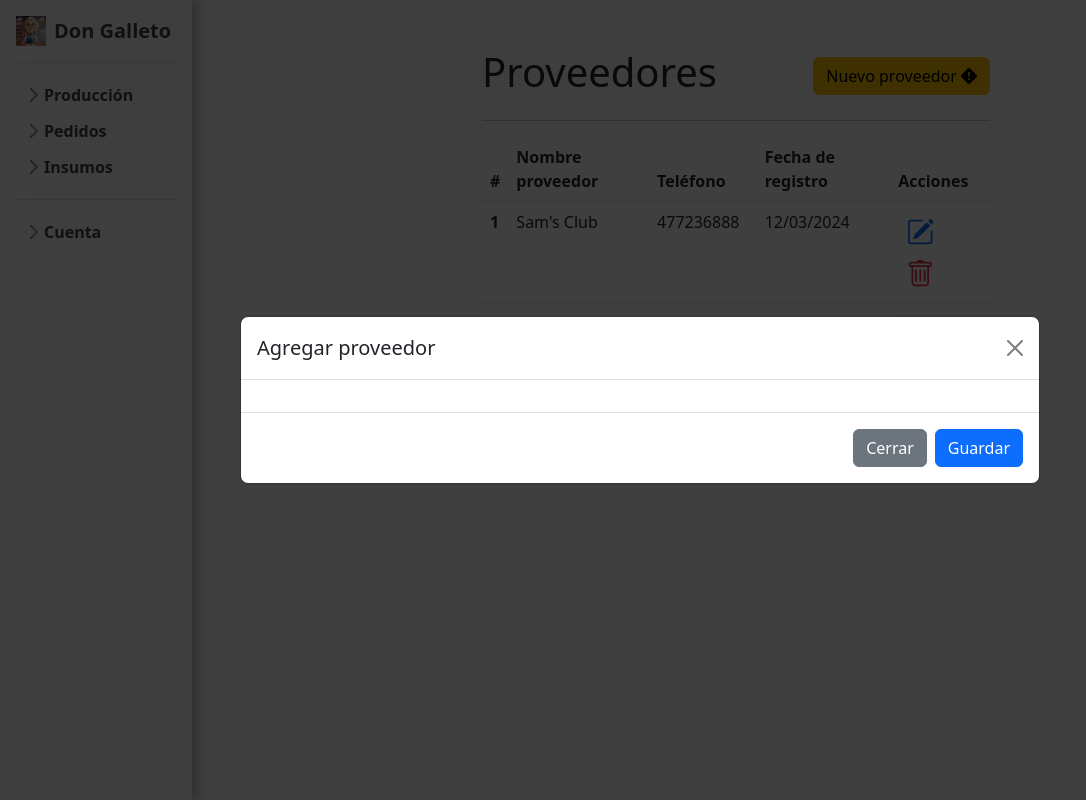
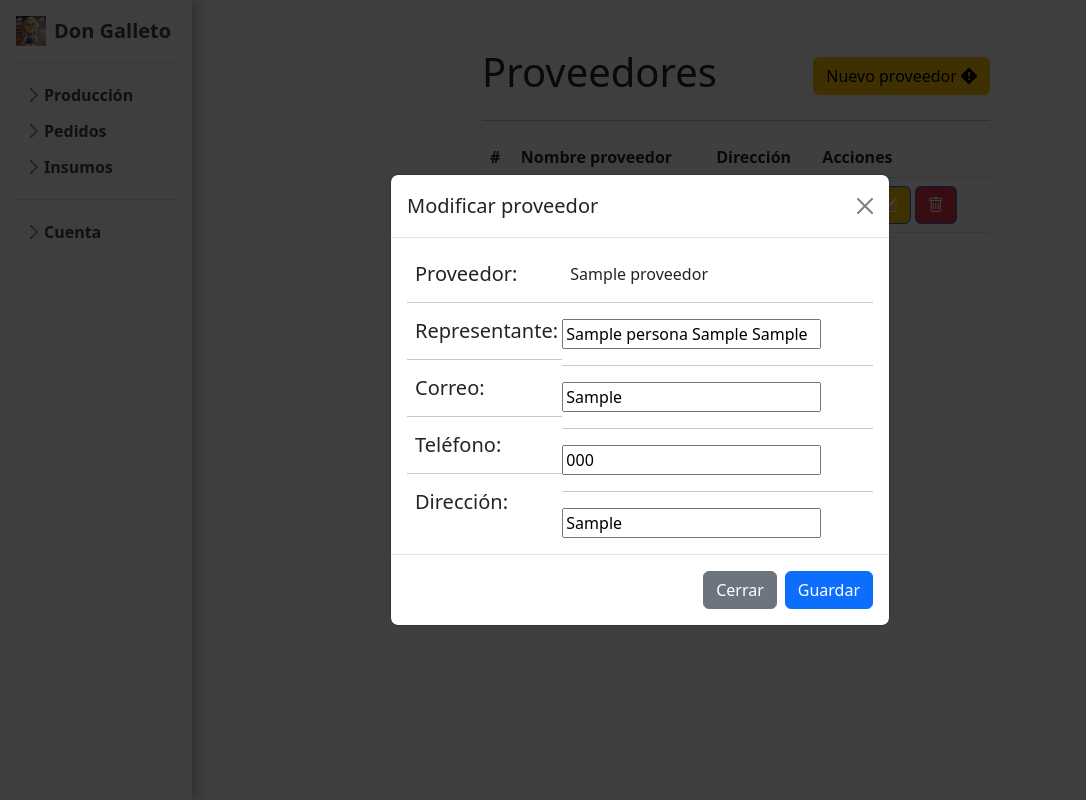
Before and after one commit to UTL-DEVS/donGalletoPython, a Flask app: page /proveedor in a window 1280 px wide, after a click that opens the changed part. Shown: the whole page, without its empty margins (0-1086 px from the left). Run offline with Flask 3, Linux system fonts and the light colour scheme; tables that the repository leaves empty hold one stand-in row (values such as "Sample post"); some libraries are stand-ins or nearby versions.

Commit message:
Primera parte del módulo de proveedores

```diff
--- a/connection/config.py
+++ b/connection/config.py
@@ -1,4 +1,4 @@
 class Config(object):
-    SQLALCHEMY_DATABASE_URI = 'mysql+pymysql://root:admin@127.0.0.1/casaGalleta'
+    SQLALCHEMY_DATABASE_URI = 'mysql+pymysql://root:root@127.0.0.1/casaGalleta'
     SQLALCHEMY_TRACK_MODIFICATIONS = False
     SQLALCHEMY_TRACK_MODIFICATIONS = True
--- /dev/null
+++ b/controller/controller_proveedor.py
@@ -0,0 +1,7 @@
+from dao import dao_proveedor
+import os
+def obtener_proveedores():
+    return dao_proveedor.obtener_proveedores()
+
+def obtener_proveedor_especifico(id_proveedor):
+    return dao_proveedor.obtener_proveedor_especifico(id_proveedor)
--- a/forms/__init__.py
+++ b/forms/__init__.py
@@ -1 +1,3 @@
 from forms.form_login import login_form
+from forms.form_proveedor import form_proveedor
+from forms.form_persona import form_persona
--- /dev/null
+++ b/forms/form_persona.py
@@ -0,0 +1,18 @@
+from flask_wtf import FlaskForm
+from wtforms import StringField, TelField, EmailField
+from wtforms.validators import DataRequired, length, number_range
+
+class form_persona(FlaskForm):
+    nombre = StringField('Nombre', [
+        DataRequired('Ingrese el nombre!')
+    ])
+    apellido = StringField('Apellidos', [
+        DataRequired('Ingrese el nombre!')
+    ])
+    correo = EmailField('Correo', [
+        DataRequired('Ingrese el nombre!')
+    ])
+    direccion = StringField('Dirección', [
+        DataRequired('Ingrese el nombre!')
+    ])
+    telefono = TelField('Telefóno')
--- a/forms/form_proveedor.py
+++ b/forms/form_proveedor.py
@@ -2,8 +2,7 @@ from flask_wtf import FlaskForm
 from wtforms import StringField, TelField
 from wtforms.validators import DataRequired, length, number_range
 
-class login_form(FlaskForm):
-    nombre_proveedor = StringField('nombre del proveedor', [
-        DataRequired('Ingrese el nombre del proveedor')
+class form_proveedor(FlaskForm):
+    nombre_proveedor = StringField('Proveedor', [
+        DataRequired('Ingrese el nombre de la empresa proveedora')
     ])
-    telefono = TelField('Telefóno')
--- a/models/__init__.py
+++ b/models/__init__.py
@@ -1 +1,3 @@
 from .usuario import Usuario
+from .persona import Persona
+from .proveedor import Proveedor
--- a/routes/__init__.py
+++ b/routes/__init__.py
@@ -1,5 +1,5 @@
 from routes.login import login_bp
 from routes.registro import registro_bp
+from routes.cocina import cocina_bp
 
 from routes.proveedor import proveedor_bp
-from routes.cocina import cocina_bp
--- a/routes/proveedor.py
+++ b/routes/proveedor.py
@@ -1,7 +1,32 @@
-from flask import Blueprint, render_template
+from flask import Blueprint, render_template,request,render_template_string
+import json
+from forms import *
+from models import Proveedor
+from controller import controller_proveedor
 
 proveedor_bp = Blueprint('proveedor', __name__, template_folder='templates')
 
 @proveedor_bp.route('/proveedor')
-def proveedor():
+def mostrar_proveedores():
+    form_proveedor_obj = form_proveedor()
+    form_persona_obj = form_persona()
+    lista_proveedores=controller_proveedor.obtener_proveedores()
+    return render_template('pages/proveedor.html',form_persona=form_persona_obj,form_proveedor=form_proveedor_obj,lista_proveedores=lista_proveedores,)
+
+@proveedor_bp.route('/detallesProveedor', methods=['GET'])
+def detalles_proveedor():
+    form_proveedor_obj = form_proveedor()
+    form_persona_obj = form_persona()
+    lista_proveedores=controller_proveedor.obtener_proveedores()
+    id_proveedor=lista_proveedores[int(request.args.get('posicionProvSel'))-1].id_proveedor
+    proveedor_seleccionado=controller_proveedor.obtener_proveedor_especifico((id_proveedor))
+    return json.dumps(proveedor_seleccionado.to_dict())
+
+
+@proveedor_bp.route('/proveedor/agregar')
+def agregar_proveedor():
+    form_proveedor = form_proveedor()
+    form_persona = form_persona()
+    if form_persona.validate_on_submit():
+       print('N')
     return render_template('pages/proveedor.html')
--- /dev/null
+++ b/static/js/proveedores.js
@@ -0,0 +1,43 @@
+function detallesProveedor(posicionProvSel, callback) {
+    url = "/detallesProveedor?posicionProvSel=" + posicionProvSel;
+    fetch(url)
+        .then(response => response.json())
+        .then(data => {
+            callback(data);
+        })
+    .catch(error=>{
+        console.error("Error al obtener datos:", error)
+        callback(null)
+    })
+}
+
+function mostrarDetallesProveedorModificar(posicionProvSel) {
+    console.log('Posicion en modificar');
+    detallesProveedor(posicionProvSel, function(proveedorSel){
+        if (proveedorSel != null && proveedorSel != '') {
+            $("#editNombreProveedorSel").html(proveedorSel.nombre);
+            $("#editNombreRepresentanteProveedorSel").val(proveedorSel.representante);
+            $("#editCorreoProveedorSel").val(proveedorSel.correo);
+            $("#editTelefonoProveedorSel").val(proveedorSel.telefono);
+            $("#editDireccionProveedorSel").val(proveedorSel.direccion);
+        } else {
+            alert('Error al obtener los detalles de proveedor')
+        }
+
+    });
+}
+
+function mostrarConsultaDetallesProveedor(posicionProvSel) {
+    console.log('Posicion en consultar');
+    detallesProveedor(posicionProvSel, function (proveedorSel) {
+        if (proveedorSel != null && proveedorSel != '') {
+            $("#nombreProveedorSel").html(proveedorSel.nombre);
+            $("#nombreRepresentanteProveedorSel").html(proveedorSel.representante);
+            $("#correoProveedorSel").html(proveedorSel.correo);
+            $("#telefonoProveedorSel").html(proveedorSel.telefono);
+            $("#direccionProveedorSel").html(proveedorSel.direccion);
+        } else {
+            alert('Error al obtener los detalles de proveedor')
+        }
+    });
+}
--- /dev/null
+++ b/templates/components/_macro_proveedor.html
@@ -0,0 +1,21 @@
+{%macro macro_registro_proveedor(field)%}
+<div class="form-group">
+    {{ field.label }} {{ field(class="form-control", **kwargs) | safe }}
+    {% if
+        field.errors %}
+        <div class="text-danger">
+        <ul>
+            {% for error in field.errors %}
+                <li>{{ error }}</li>
+            {% endfor %}
+        </ul>
+        </div>
+    {% endif %}
+  </div>
+{%endmacro%}
+
+{%macro macro_btn_detalles(nombre_modal)%}
+    <button class="btn btn-primary" data-bs-toggle="modal" data-bs-target="#{{nombre_modal}}">
+        <i class="bi bi-eye-fill"></i>
+    </button>
+{%endmacro%}
--- a/templates/pages/proveedor.html
+++ b/templates/pages/proveedor.html
@@ -1,9 +1,17 @@
 {%extends 'components/estructura.html'%}
 {%block titulo%}Proveedores{%endblock%}
 {%block contenido%}
-{% import 'components/_macro_login.html' as macros%}
-<script src="https://cdn.jsdelivr.net/npm/bootstrap@5.0.2/dist/js/bootstrap.bundle.min.js" integrity="sha384-MrcW6ZMFYlzcLA8Nl+NtUVF0sA7MsXsP1UyJoMp4YLEuNSfAP+JcXn/tWtIaxVXM" crossorigin="anonymous"></script>
+{% import 'components/_macro_proveedor.html' as macros%}
+<script src="https://cdn.jsdelivr.net/npm/sweetalert2@11"></script>
 <link rel="stylesheet" href="https://cdn.jsdelivr.net/npm/bootstrap-icons@1.11.3/font/bootstrap-icons.min.css">
+
+<script src="https://cdn.jsdelivr.net/npm/bootstrap@5.0.2/dist/js/bootstrap.bundle.min.js"
+    integrity="sha384-MrcW6ZMFYlzcLA8Nl+NtUVF0sA7MsXsP1UyJoMp4YLEuNSfAP+JcXn/tWtIaxVXM"
+    crossorigin="anonymous"></script>
+<script src="https://code.jquery.com/jquery-3.6.0.min.js"></script>
+<script src="{{url_for('static', filename='js/proveedores.js')}}"></script>
+<script src="https://unpkg.com/axios/dist/axios.min.js"></script>
+
 <div class="container d-flex aling-center justify-content-center flex-column align-center w-50 mt-5">
     <div class="menu d-flex aling-center justify-content-center flex-column align-center">
         <div class="sub-header d-flex justify-content-between">
@@ -11,7 +19,8 @@
                 <h1>Proveedores</h1>
             </div>
             <div class="sub-header-buttons d-flex align-items-center">
-                <button class="btn btn-warning" data-bs-toggle="modal" data-bs-target="#modalNuevoProveedor">Nuevo proveedor <i class="bi bi-exclamation-diamond-fill"></i></button>
+                <button class="btn btn-warning" data-bs-toggle="modal" data-bs-target="#modalNuevoProveedor">Nuevo
+                    proveedor <i class="bi bi-exclamation-diamond-fill"></i></button>
             </div>
         </div>
         <hr>
@@ -22,36 +31,33 @@
                         <tr>
                             <th scope="col">#</th>
                             <th scope="col">Nombre proveedor</th>
-                            <th scope="col">Teléfono</th>
-                            <th scope="col">Fecha de registro</th>
+                            <th scope="col">Dirección</th>
                             <th scope="col">Acciones</th>
                         </tr>
                     </thead>
                     <tbody>
+                        {%for proveedor in lista_proveedores%}
                         <tr>
                             <th scope="row">1</th>
-                            <td>Sam's Club</td>
-                            <td>477236888</td>
-                            <td>12/03/2024</td>
-                            <td>
-                                <i data-bs-target="#modalEditarProveedor" data-bs-toggle="modal" class="bi bi-pencil-square m-1 p-1 fs-3 text-primary"></i>
-                                <i  class="bi bi-trash m-1 p-1 fs-3 text-danger"></i>
-
-                                </a>
+                            <td>{{proveedor.nombre_proveedor}}</td>
+                            <td>{{proveedor.persona.direccion}}</td>
+                            <td class="">
+                                <a onclick=mostrarConsultaDetallesProveedor({{loop.index}})><button class="btn btn-primary"
+                                        data-bs-toggle="modal" data-bs-target="#modalDetallesProveedor">
+                                        <i class="bi bi-eye-fill"></i>
+                                </button></a>
+                                    <a onclick=mostrarDetallesProveedorModificar({{loop.index}})><button class="btn btn-primary bg-warning" data-bs-target="#modalEditarProveedor"
+                                    data-bs-toggle="modal">
+                                    <i class="bi bi-pencil-square"></i>
+                                </button></a>
+                                <button onclick="" class="btn btn-primary bg-danger" data-bs-toggle="modal"
+                                    data-bs-target="#modalEliminarProveedor">
+                                    <i class="bi bi-trash"></i>
+                                </button>
                             </td>
                         </tr>
-                        <tr>
-                            <th scope="row">2</th>
-                            <td>Nestlé</td>
-                            <td>4793547863</td>
-                            <td>05/06/2024</td>
-                        </tr>
-                        <tr>
-                            <th scope="row">3</th>
-                            <td>Soriana</td>
-                            <td>N/A</td>
-                            <td>31/01/2025</td>
-                        </tr>
+                        {%endfor%}
+
                     </tbody>
                 </table>
             </div>
@@ -59,15 +65,37 @@
         </div>
     </div>
 
-    <div class="modal fade" id="modalEditarProveedor" style="display: none;"" tabindex="-1" aria-hidden="true" aria-labelledby="modalEditarProveedor">
-        <div class="modal-dialog modal-lg modal-dialog-centered modal-dialog-scrollable">
+    <div class="shadow modal fade" id="modalEditarProveedor" style="display: none;" tabindex="-1" aria-hidden="true"
+        aria-labelledby="modalEditarProveedor">
+        <div class="modal-dialog modal-m modal-dialog-centered modal-dialog-scrollable">
             <div class="modal-content">
                 <div class="modal-header">
-                    <h5 class="modal-title" id="tituloModalEditarProveedor">Agregar proveedor</h5>
+                    <h5 class="modal-title" id="tituloModalEditarProveedor">Modificar proveedor</h5>
                     <button type="button" class="btn-close" data-bs-dismiss="modal" aria-label="Close"></button>
                 </div>
-                <div class="modal-body">
-
+                <div class="d-flex modal-body">
+                    <div class="col-4">
+                            <h5 class="m-2 d-flex">Proveedor:</h5>
+                        <hr>
+                            <h5 class="d-flex mt-3 m-2">Representante:</h5>
+                        <hr>
+                            <h5 class="d-flex m-2">Correo:</h5>
+                        <hr>
+                            <h5 class="d-flex m-2">Teléfono:</h5>
+                        <hr>
+                            <h5 class="d-flex m-2">Dirección:</h5>
+                    </div>
+                    <div class="col-8">
+                            <div class="d-flex m-2 col-10" id="editNombreProveedorSel"></div>
+                        <hr>
+                            <input type="text" class="d-flex col-10" id="editNombreRepresentanteProveedorSel">
+                        <hr>
+                            <input type="email" class="d-flex  col-10" id="editCorreoProveedorSel">
+                        <hr>
+                            <input type="tel" class="d-flex  col-10" id="editTelefonoProveedorSel">
+                        <hr>
+                            <input type="text" class="d-flex  col-10" id="editDireccionProveedorSel">
+                    </div>
                 </div>
                 <div class="modal-footer">
                     <button type="button" class="btn btn-secondary" data-bs-dismiss="modal">Cerrar</button>
@@ -78,50 +106,38 @@
 
     </div>
 
-
-    <!-- Modal pedidos -->
-    <div class="modal fade" id="modalNuevoProveedor" tabindex="-1" aria-labelledby="modalNuevoProveedor" style="display: none;" aria-hidden="true">
-        <div class="modal-dialog modal-xl modal-dialog-centered modal-dialog-scrollable">
+    <!-- Modal detalles de proveedor -->
+    <div class="shadow modal fade" id="modalDetallesProveedor" tabindex="-1" aria-labelledby="modalDetallesProveedor"
+        style="display: none;" aria-hidden="true">
+        <div class="modal-dialog modal-m modal-dialog-centered modal-dialog-scrollable">
             <div class="modal-content">
                 <div class="modal-header">
-                    <h5 class="modal-title" id="exampleModalCenteredScrollableTitle">Pedidos pendientes</h5>
+                    <h4 class="modal-title" id="exampleModalCenteredScrollableTitle">Datos del proveedor</h4>
                     <button type="button" class="btn-close" data-bs-dismiss="modal" aria-label="Close"></button>
                 </div>
-                <div class="modal-body">
-                    <table class="table table-hover">
-                        <thead>
-                            <tr>
-                                <th>#</th>
-                                <th scope="col">Cliente</th>
-                                <th scope="col">Fecha Pedido</th>
-                                <th scope="col">Fecha Limite</th>
-                                <th scope="col">Detalles</th>
-                            </tr>
-                        </thead>
-                        <tbody>
-                            <tr>
-                                <th scope="row">1</th>
-                                <td>Gabriel Sanchez</td>
-                                <td>14/03/2025</td>
-                                <td>21/03/2025</td>
-                                <td><button class="btn btn-primary" data-bs-toggle="modal" data-bs-target="#modalDetallesPedidos"><i class="bi bi-eye-fill"></i></button></td>
-                            </tr>
-                            <tr>
-                                <th scope="row">2</th>
-                                <td>Gabriel Sanchez</td>
-                                <td>14/03/2025</td>
-                                <td>21/03/2025</td>
-                                <td><button class="btn btn-primary" data-bs-toggle="modal" data-bs-target="#modalDetallesPedidos"><i class="bi bi-eye-fill"></i></button></td>
-                            </tr>
-                            <tr>
-                                <th scope="row">3</th>
-                                <td>Gabriel Sanchez</td>
-                                <td>14/03/2025</td>
-                                <td>21/03/2025</td>
-                                <td><button class="btn btn-primary" data-bs-toggle="modal" data-bs-target="#modalDetallesPedidos"><i class="bi bi-eye-fill"></i></button></td>
-                            </tr>
-                        </tbody>
-                    </table>
+                <div class="d-flex modal-body">
+                    <div class="col-4">
+                        <h5 class="m-2 d-flex">Proveedor:</h5>
+                        <hr>
+                        <h5 class="d-flex m-2">Representante:</h5>
+                        <hr>
+                        <h5 class="d-flex m-2">Correo:</h5>
+                        <hr>
+                        <h5 class="d-flex m-2">Teléfono:</h5>
+                        <hr>
+                        <h5 class="d-flex m-2">Dirección::</h5>
+                    </div>
+                    <div class="col-9">
+                        <div class="d-flex m-2 col-6" id="nombreProveedorSel"></div>
+                        <hr>
+                        <div class="d-flex m-2 col-6" id="nombreRepresentanteProveedorSel"></div>
+                        <hr>
+                        <div class="d-flex m-1 col-6" id="correoProveedorSel"></div>
+                        <hr>
+                        <div class="d-flex m-2 col-6" id="telefonoProveedorSel"></div>
+                        <hr>
+                        <div class="d-flex m-2 col-6" id="direccionProveedorSel"></div>
+                    </div>
                 </div>
                 <div class="modal-footer">
                     <button type="button" class="btn btn-secondary" data-bs-dismiss="modal">Cerrar</button>
@@ -130,12 +146,14 @@
         </div>
     </div>
 
-    <!-- Modal detalles pedido -->
-    <div class="modal fade" id="modalDetallesPedidos" tabindex="-2" aria-labelledby="modalDetallesPedidos" style="display: none;" aria-hidden="true">
+
+    <!-- modalEliminarProveedor -->
+    <div class="modal fade" id="modalEliminarProveedor" tabindex="-2" aria-labelledby="modalEliminarProveedor"
+        style="display: none;" aria-hidden="true">
         <div class="modal-dialog modal-m modal-dialog-centered modal-dialog-scrollable">
             <div class="modal-content">
                 <div class="modal-header">
-                    <h5 class="modal-title" id="exampleModalCenteredScrollableTitle">Detalles pedido #1</h5>
+                    <h5 class="modal-title" id="modalCenteredScrollableTitle">Detalles pedido #1</h5>
                     <button type="button" class="btn-close" data-bs-dismiss="modal" aria-label="Close"></button>
                 </div>
                 <div class="modal-body">
@@ -178,4 +196,6 @@
     </div>
 </div>
 
+
+
 {%endblock%}
```
Also changed, not shown: dao/dao_proveedor.py (added, +9 -0 lines), models/persona.py (added, +14 -0 lines), models/proveedor.py (+13 -3 lines).
